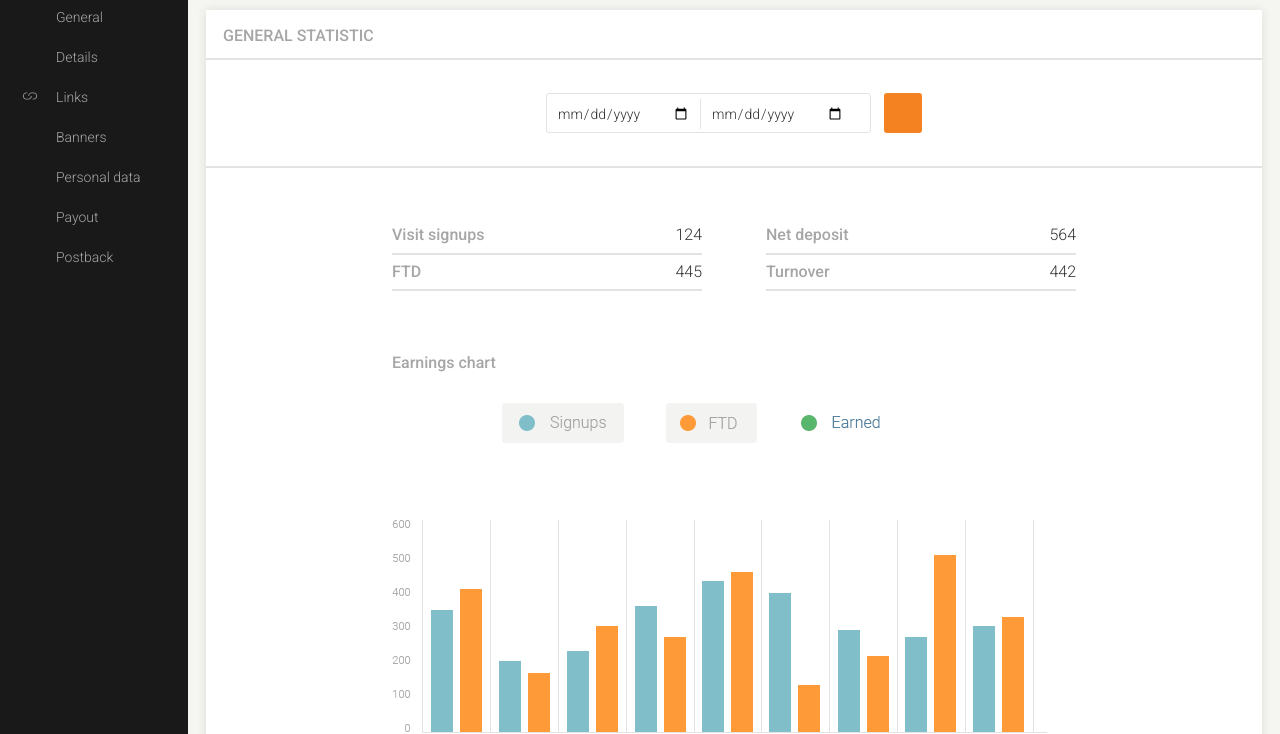
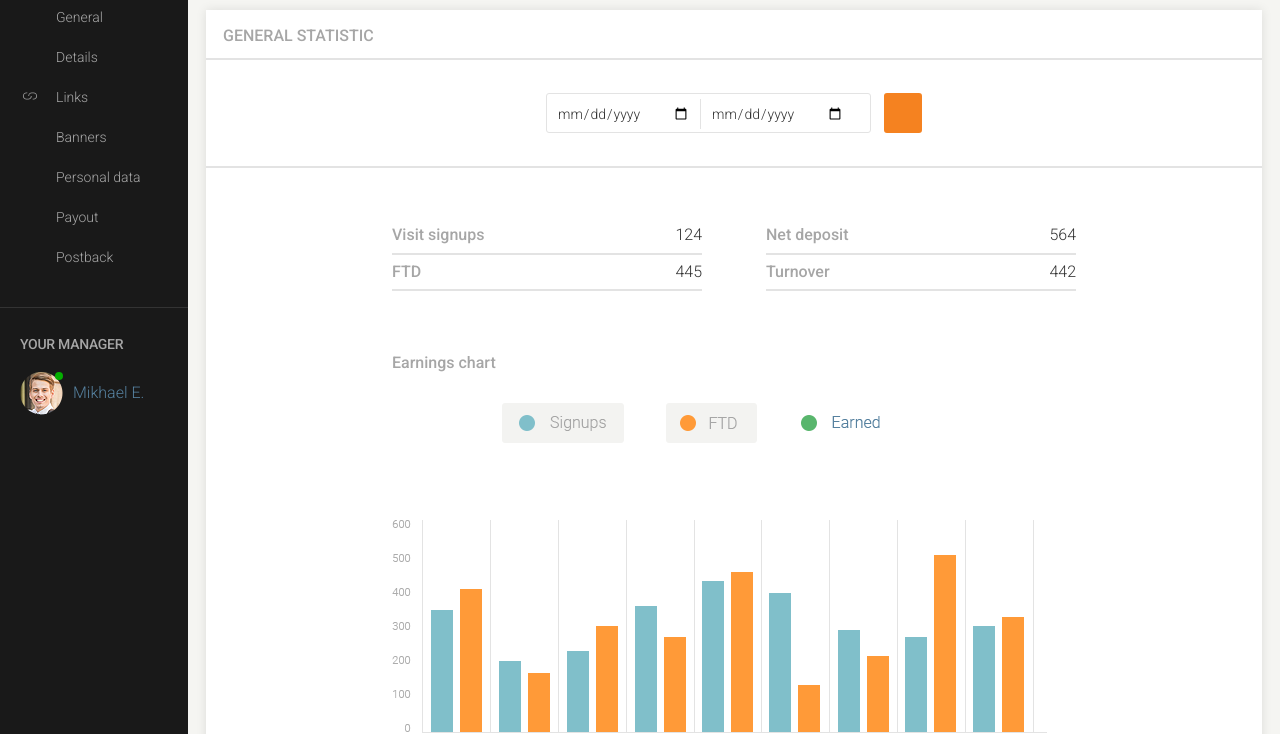
Before and after one commit to lkulbacki/kodilla-project-01, a website: page index.html in a window 1280 px wide. Shown: the part 66-800 px from the top of the page. Drawn offline with nearby package versions, Linux system fonts and the light colour scheme; files that its build step writes are made by us from their sources.

Commit message:
Add manager box in sidebar

```diff
--- a/index.html
+++ b/index.html
@@ -16,7 +16,7 @@
 
 <div class="layout-left column">
     <div class="top-left">
-        <div class="navigation__logo"><img src="images\logo.svg"></div>
+        <div class="navigation__logo"><img src="images/logo.svg" alt="logo"></div>
         <div class="navigation__menu-button"><i class="icon icon-hamburger"><svg><use xlink:href="images\icons\if_menu-alt_134216.svg#Layer_1"></use></svg></i></div>
     </div>
     <nav class="bottom-left">
@@ -50,7 +50,11 @@
                 <p>Postback</p>
             </a></li>
         </ul>
-
+        <div class="manager-box">
+            <h2 class="section-header">Your manager</h2>
+            <div class="manager-photo"><img src="images/photo.png" alt="Manager's photo"></div>
+            <p class="manager-name"><a href="#">Mikhael E.</a></p>
+        </div>
     </nav>
 </div>
 <div class="layout-right column">
--- a/sass/sections/_navigation.scss
+++ b/sass/sections/_navigation.scss
@@ -33,7 +33,8 @@
 .navigation__menu-wrapper {
   list-style: none;
   margin: 0;
-  padding: 0;
+  padding: 0 0 30px 0;
+  border-bottom: 1px solid $color-grey-l5;
 }
 
 .navigation__menu-element {
@@ -78,6 +79,37 @@
     margin-right: 18px;
   }
 
+}
 
+.manager-box {
+  h2 {
+    text-transform: uppercase;
+    font-weight: $font-weight-normal;
+    font-size: $font-size-normal;
+    margin-left: 20px;
+    margin-top: 28px;
+    letter-spacing: -0.28px;
+  }
 
+  .manager-photo {
+    float: left;
+    margin: 20px 10px 20px 20px;
+    position: relative;
+    &::after{
+      position: absolute;
+      display: block;
+      content:"";
+      width: 8px;
+      height: 8px;
+      background-color: $color-green;
+      right: 0;
+      top: 0;
+      border-radius: 4px;
+    }
+  }
+
+  .manager-name {
+    float: left;
+    margin-top: 32px;
+  }
 }
```
